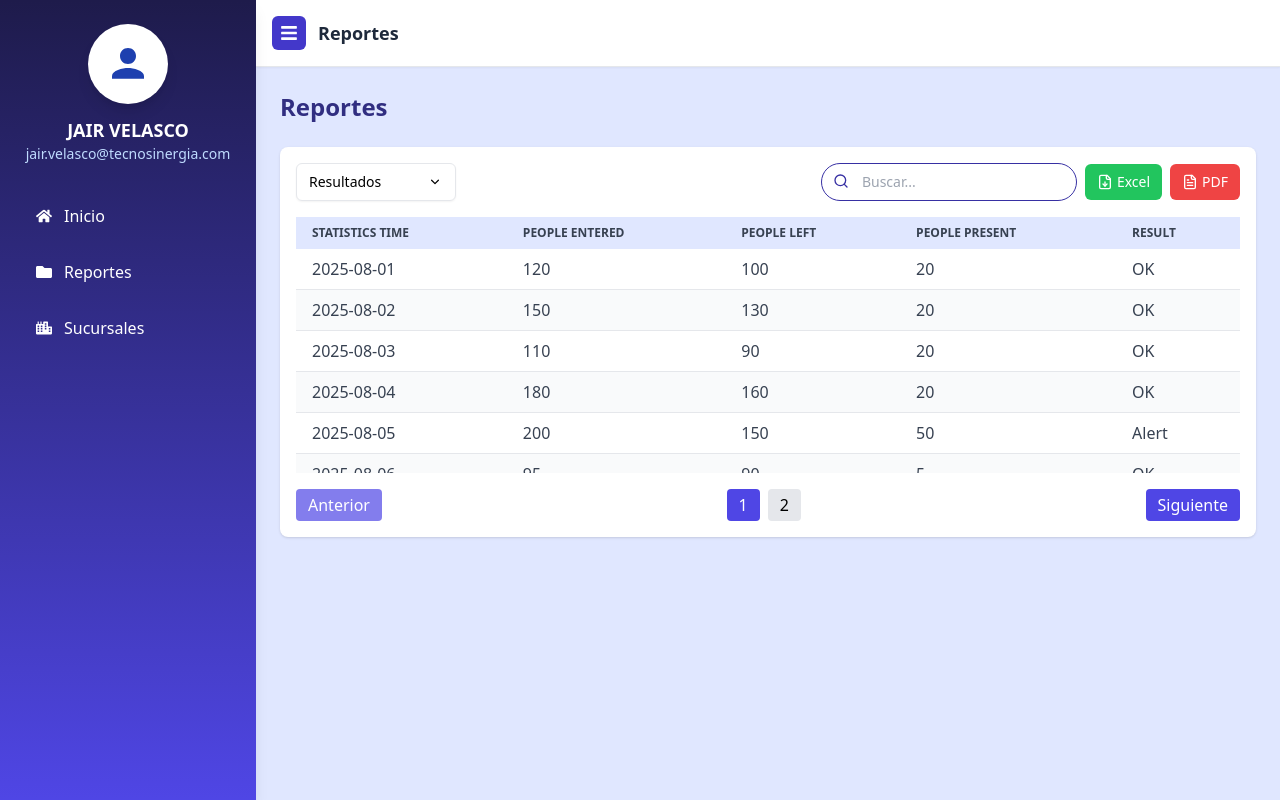
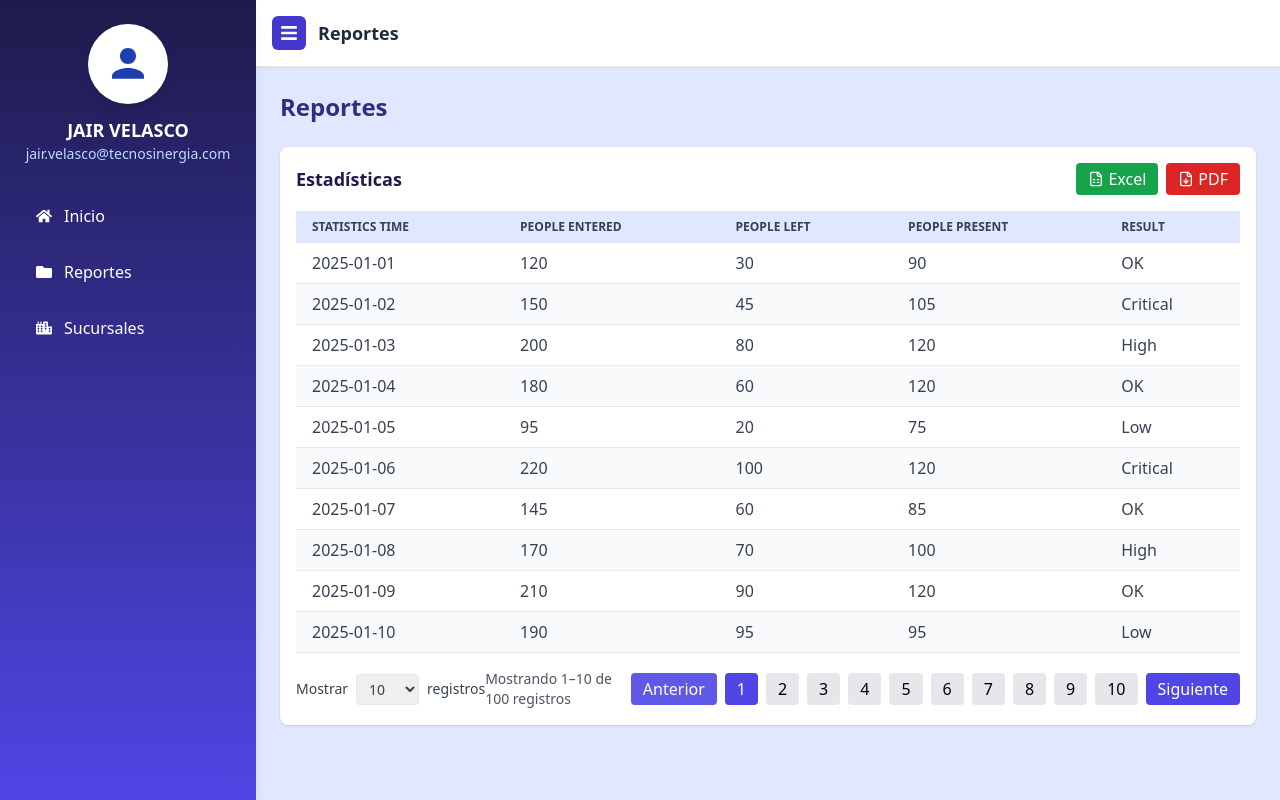
Before and after one commit to Velasco-Tecnosinergia/FrontEnd-Comex, a React (Vite) app in the folder login-app/: page /reports in a window 1280 px wide. Built offline with nearby package versions, Linux system fonts and the light colour scheme.

Commit message:
feat(table): enhance table with pagination controls and detailed view

```diff
--- a/login-app/src/components/FilterDropdown.tsx
+++ b/login-app/src/components/FilterDropdown.tsx
@@ -35,7 +35,7 @@ export default function FilterDropdown({
     <div className="relative inline-block text-left">
       <button
         type="button"
-        className="w-40 justify-between inline-flex items-center rounded-md border px-3 py-2 text-sm font-medium bg-white hover:bg-gray-50 shadow-sm"
+        className="w-40 justify-between inline-flex items-center rounded-md border px-3 py-2 text-sm font-medium bg-white hover:bg-indigo-100 shadow-sm"
         onClick={() => setOpen((prev) => !prev)}
       >
         {label} {selected.length > 0 ? `(${selected.length})` : ""}
@@ -68,7 +68,7 @@ export default function FilterDropdown({
           {options.map((option) => (
             <label
               key={option}
-              className="flex items-center gap-2 px-3 py-2 text-sm cursor-pointer hover:bg-gray-50"
+              className="flex items-center gap-2 px-3 py-2 text-sm cursor-pointer hover:bg-indigo-100"
             >
               <input
                 type="checkbox"
--- a/login-app/src/components/FilterableTable.tsx
+++ b/login-app/src/components/FilterableTable.tsx
@@ -1,96 +1,61 @@
 import { useState } from "react";
-import { tableData } from "../data/tableData";
-import FilterDropdown from "./FilterDropdown";
-import SearchInput from "./SearchInput";
-import { FileDown, FileText } from "lucide-react";
+import { FileSpreadsheet, FileDown } from "lucide-react";
 import * as XLSX from "xlsx";
 import jsPDF from "jspdf";
 import "jspdf-autotable";
 
-const rowsPerPage = 10;
+import { tableData } from "../data/tableData2";
+import RowsPerPageSelector from "./RowsPerPageSelector";
 
 export default function FilterableTable() {
   const [page, setPage] = useState(1);
-  const [search, setSearch] = useState("");
-  const [filters, setFilters] = useState<string[]>([]);
+  const [rowsPerPage, setRowsPerPage] = useState(10);
 
-  const uniqueResults = Array.from(new Set(tableData.map((r) => r.result)));
+  const totalPages = Math.ceil(tableData.length / rowsPerPage);
+  const start = (page - 1) * rowsPerPage;
+  const end = Math.min(start + rowsPerPage, tableData.length);
+  const selectedRows = tableData.slice(start, end);
 
-  const filteredData = tableData.filter((row) => {
-    const matchesSearch =
-      row.date.toLowerCase().includes(search.toLowerCase()) ||
-      row.result.toLowerCase().includes(search.toLowerCase());
-    const matchesFilter =
-      filters.length === 0 || filters.includes(row.result);
-    return matchesSearch && matchesFilter;
-  });
-
-  const totalPages = Math.ceil(filteredData.length / rowsPerPage);
-  const start = (page - 1) * rowsPerPage;
-  const selectedRows = filteredData.slice(start, start + rowsPerPage);
-
-  const exportExcel = () => {
-    const ws = XLSX.utils.json_to_sheet(filteredData);
-    const wb = XLSX.utils.book_new();
-    XLSX.utils.book_append_sheet(wb, ws, "Report");
-    XLSX.writeFile(wb, "report.xlsx");
+  const exportToExcel = () => {
+    const worksheet = XLSX.utils.json_to_sheet(tableData);
+    const workbook = XLSX.utils.book_new();
+    XLSX.utils.book_append_sheet(workbook, worksheet, "Data");
+    XLSX.writeFile(workbook, "table-data.xlsx");
   };
 
-  const exportPDF = () => {
+  const exportToPDF = () => {
     const doc = new jsPDF();
-    doc.text("Reporte de Datos", 14, 10);
+    doc.text("Table Data", 14, 10);
     (doc as any).autoTable({
-      head: [["Fecha", "Entered", "Left", "Present", "Result"]],
-      body: filteredData.map((r) => [
-        r.date,
-        r.entered,
-        r.left,
-        r.present,
-        r.result,
-      ]),
+      head: [["Date", "Entered", "Left", "Present", "Result"]],
+      body: tableData.map((r) => [r.date, r.entered, r.left, r.present, r.result]),
     });
-    doc.save("report.pdf");
+    doc.save("table-data.pdf");
   };
 
   return (
     <div className="bg-white rounded-lg shadow p-4">
-      {/* Controles */}
-      <div className="flex flex-col md:flex-row md:items-center md:justify-between gap-4 mb-4">
-        {/* Filtros a la izquierda */}
+      {/* Header con botones */}
+      <div className="flex justify-between items-center mb-4">
+        <h2 className="text-lg text-indigo-950 font-bold">Estadísticas</h2>
         <div className="flex gap-2">
-          <FilterDropdown
-            label="Resultados"
-            options={uniqueResults}
-            selected={filters}
-            onChange={(newFilters) => {
-              setFilters(newFilters);
-              setPage(1);
-            }}
-          />
-        </div>
-
-        {/* Search + Export a la derecha */}
-        <div className="flex items-center gap-2">
-          <SearchInput value={search} onChange={setSearch} placeholder="Buscar..." />
-
           <button
-            onClick={exportExcel}
-            className="flex items-center gap-1 px-3 py-2 text-sm bg-green-500 text-white rounded-md hover:bg-green-600"
+            onClick={exportToExcel}
+            className="flex items-center gap-1 px-3 py-1 bg-green-600 text-white rounded hover:bg-green-700"
           >
-            <FileDown className="h-4 w-4" /> Excel
+            <FileSpreadsheet className="w-4 h-4" /> Excel
           </button>
-
           <button
-            onClick={exportPDF}
-            className="flex items-center gap-1 px-3 py-2 text-sm bg-red-500 text-white rounded-md hover:bg-red-600"
+            onClick={exportToPDF}
+            className="flex items-center gap-1 px-3 py-1 bg-red-600 text-white rounded hover:bg-red-700"
           >
-            <FileText className="h-4 w-4" /> PDF
+            <FileDown className="w-4 h-4" /> PDF
           </button>
         </div>
       </div>
 
       {/* Tabla */}
-      <div className="overflow-y-auto max-h-64">
+      <div className="overflow-y-auto max-h-100">
         <table className="w-full border-collapse">
           <thead className="sticky top-0 bg-indigo-100 text-gray-700 uppercase text-xs">
             <tr>
@@ -103,10 +68,7 @@ export default function FilterableTable() {
           </thead>
           <tbody>
             {selectedRows.map((row, i) => (
-              <tr
-                key={i}
-                className="border-b odd:bg-white even:bg-gray-50 text-gray-700"
-              >
+              <tr key={i} className="border-b odd:bg-white even:bg-gray-50 text-gray-700">
                 <td className="px-4 py-2">{row.date}</td>
                 <td className="px-4 py-2">{row.entered}</td>
                 <td className="px-4 py-2">{row.left}</td>
@@ -118,17 +80,30 @@ export default function FilterableTable() {
         </table>
       </div>
 
+      {/* Footer con selector + paginación */}
+      <div className="flex justify-between items-center mt-4">
+        <RowsPerPageSelector
+          value={rowsPerPage}
+          onChange={(val) => {
+            setRowsPerPage(val);
+            setPage(1);
+          }}
+        />
+
+        <span className="text-sm text-gray-600">
+          Mostrando {start + 1}–{end} de {tableData.length} registros
+        </span>
+
         {/* Paginación */}
-      <div className="flex justify-between items-center mt-4">
+        <div className="flex gap-2">
           <button
-          className="px-3 py-1 text-white rounded bg-indigo-600 hover:bg-indigo-800 disabled:opacity-70"
+            className="px-3 py-1 text-white rounded bg-indigo-600 hover:bg-indigo-800 disabled:opacity-90"
             onClick={() => setPage((p) => Math.max(p - 1, 1))}
             disabled={page === 1}
           >
             Anterior
           </button>
 
-        <div className="flex gap-2">
           {Array.from({ length: totalPages }, (_, i) => (
             <button
               key={i}
@@ -142,10 +117,9 @@ export default function FilterableTable() {
               {i + 1}
             </button>
           ))}
-        </div>
 
           <button
-          className="px-3 py-1 text-white rounded bg-indigo-600 hover:bg-indigo-800 disabled:opacity-70"
+            className="px-3 py-1 text-white rounded bg-indigo-600 hover:bg-indigo-800 disabled:opacity-80"
             onClick={() => setPage((p) => Math.min(p + 1, totalPages))}
             disabled={page === totalPages}
           >
@@ -153,5 +127,6 @@ export default function FilterableTable() {
           </button>
         </div>
       </div>
+    </div>
   );
 }
--- /dev/null
+++ b/login-app/src/components/RowsPerPageSelector.tsx
@@ -0,0 +1,26 @@
+interface RowsPerPageSelectorProps {
+  value: number;
+  onChange: (val: number) => void;
+}
+
+const options = [5, 10, 20, 50, 100];
+
+export default function RowsPerPageSelector({ value, onChange }: RowsPerPageSelectorProps) {
+  return (
+    <div className="flex items-center gap-2 text-sm text-gray-700">
+      <span>Mostrar</span>
+      <select
+        value={value}
+        onChange={(e) => onChange(Number(e.target.value))}
+        className="border rounded px-2 py-1"
+      >
+        {options.map((opt) => (
+          <option key={opt} value={opt}>
+            {opt}
+          </option>
+        ))}
+      </select>
+      <span>registros</span>
+    </div>
+  );
+}
--- /dev/null
+++ b/login-app/src/data/tableData2.ts
@@ -0,0 +1,103 @@
+// data/tableData.ts
+export const tableData = [
+  { date: "2025-01-01", entered: 120, left: 30, present: 90, result: "OK" },
+  { date: "2025-01-02", entered: 150, left: 45, present: 105, result: "Critical" },
+  { date: "2025-01-03", entered: 200, left: 80, present: 120, result: "High" },
+  { date: "2025-01-04", entered: 180, left: 60, present: 120, result: "OK" },
+  { date: "2025-01-05", entered: 95, left: 20, present: 75, result: "Low" },
+  { date: "2025-01-06", entered: 220, left: 100, present: 120, result: "Critical" },
+  { date: "2025-01-07", entered: 145, left: 60, present: 85, result: "OK" },
+  { date: "2025-01-08", entered: 170, left: 70, present: 100, result: "High" },
+  { date: "2025-01-09", entered: 210, left: 90, present: 120, result: "OK" },
+  { date: "2025-01-10", entered: 190, left: 95, present: 95, result: "Low" },
+  { date: "2025-01-11", entered: 130, left: 25, present: 105, result: "OK" },
+  { date: "2025-01-12", entered: 250, left: 120, present: 130, result: "Critical" },
+  { date: "2025-01-13", entered: 175, left: 70, present: 105, result: "OK" },
+  { date: "2025-01-14", entered: 160, left: 80, present: 80, result: "High" },
+  { date: "2025-01-15", entered: 140, left: 65, present: 75, result: "Low" },
+  { date: "2025-01-16", entered: 200, left: 85, present: 115, result: "Critical" },
+  { date: "2025-01-17", entered: 220, left: 110, present: 110, result: "OK" },
+  { date: "2025-01-18", entered: 155, left: 50, present: 105, result: "OK" },
+  { date: "2025-01-19", entered: 180, left: 70, present: 110, result: "High" },
+  { date: "2025-01-20", entered: 240, left: 130, present: 110, result: "Critical" },
+  { date: "2025-01-21", entered: 130, left: 40, present: 90, result: "OK" },
+  { date: "2025-01-22", entered: 195, left: 85, present: 110, result: "Low" },
+  { date: "2025-01-23", entered: 170, left: 60, present: 110, result: "High" },
+  { date: "2025-01-24", entered: 220, left: 95, present: 125, result: "OK" },
+  { date: "2025-01-25", entered: 140, left: 50, present: 90, result: "OK" },
+  { date: "2025-01-26", entered: 185, left: 95, present: 90, result: "Critical" },
+  { date: "2025-01-27", entered: 210, left: 120, present: 90, result: "Low" },
+  { date: "2025-01-28", entered: 165, left: 55, present: 110, result: "OK" },
+  { date: "2025-01-29", entered: 230, left: 130, present: 100, result: "High" },
+  { date: "2025-01-30", entered: 150, left: 45, present: 105, result: "OK" },
+  { date: "2025-01-31", entered: 125, left: 30, present: 95, result: "OK" },
+  { date: "2025-02-01", entered: 200, left: 70, present: 130, result: "Critical" },
+  { date: "2025-02-02", entered: 240, left: 110, present: 130, result: "High" },
+  { date: "2025-02-03", entered: 175, left: 80, present: 95, result: "OK" },
+  { date: "2025-02-04", entered: 160, left: 70, present: 90, result: "OK" },
+  { date: "2025-02-05", entered: 145, left: 60, present: 85, result: "Low" },
+  { date: "2025-02-06", entered: 190, left: 100, present: 90, result: "Critical" },
+  { date: "2025-02-07", entered: 210, left: 115, present: 95, result: "OK" },
+  { date: "2025-02-08", entered: 155, left: 50, present: 105, result: "High" },
+  { date: "2025-02-09", entered: 180, left: 75, present: 105, result: "OK" },
+  { date: "2025-02-10", entered: 140, left: 50, present: 90, result: "Low" },
+  { date: "2025-02-11", entered: 195, left: 95, present: 100, result: "OK" },
+  { date: "2025-02-12", entered: 220, left: 120, present: 100, result: "Critical" },
+  { date: "2025-02-13", entered: 160, left: 65, present: 95, result: "OK" },
+  { date: "2025-02-14", entered: 175, left: 80, present: 95, result: "High" },
+  { date: "2025-02-15", entered: 230, left: 125, present: 105, result: "OK" },
+  { date: "2025-02-16", entered: 150, left: 55, present: 95, result: "OK" },
+  { date: "2025-02-17", entered: 185, left: 95, present: 90, result: "Low" },
+  { date: "2025-02-18", entered: 210, left: 100, present: 110, result: "Critical" },
+  { date: "2025-02-19", entered: 170, left: 60, present: 110, result: "OK" },
+  { date: "2025-02-20", entered: 240, left: 130, present: 110, result: "High" },
+  { date: "2025-02-21", entered: 125, left: 30, present: 95, result: "OK" },
+  { date: "2025-02-22", entered: 200, left: 90, present: 110, result: "Low" },
+  { date: "2025-02-23", entered: 175, left: 70, present: 105, result: "OK" },
+  { date: "2025-02-24", entered: 220, left: 105, present: 115, result: "OK" },
+  { date: "2025-02-25", entered: 140, left: 50, present: 90, result: "Critical" },
+  { date: "2025-02-26", entered: 185, left: 95, present: 90, result: "OK" },
+  { date: "2025-02-27", entered: 210, left: 120, present: 90, result: "High" },
+  { date: "2025-02-28", entered: 165, left: 55, present: 110, result: "OK" },
+  { date: "2025-03-01", entered: 230, left: 120, present: 110, result: "Low" },
+  { date: "2025-03-02", entered: 150, left: 45, present: 105, result: "OK" },
+  { date: "2025-03-03", entered: 125, left: 30, present: 95, result: "OK" },
+  { date: "2025-03-04", entered: 200, left: 80, present: 120, result: "Critical" },
+  { date: "2025-03-05", entered: 240, left: 110, present: 130, result: "High" },
+  { date: "2025-03-06", entered: 175, left: 75, present: 100, result: "OK" },
+  { date: "2025-03-07", entered: 160, left: 70, present: 90, result: "Low" },
+  { date: "2025-03-08", entered: 145, left: 55, present: 90, result: "OK" },
+  { date: "2025-03-09", entered: 190, left: 100, present: 90, result: "Critical" },
+  { date: "2025-03-10", entered: 210, left: 115, present: 95, result: "OK" },
+  { date: "2025-03-11", entered: 155, left: 50, present: 105, result: "OK" },
+  { date: "2025-03-12", entered: 180, left: 75, present: 105, result: "High" },
+  { date: "2025-03-13", entered: 140, left: 50, present: 90, result: "OK" },
+  { date: "2025-03-14", entered: 195, left: 95, present: 100, result: "Low" },
+  { date: "2025-03-15", entered: 220, left: 120, present: 100, result: "OK" },
+  { date: "2025-03-16", entered: 160, left: 65, present: 95, result: "Critical" },
+  { date: "2025-03-17", entered: 175, left: 80, present: 95, result: "OK" },
+  { date: "2025-03-18", entered: 230, left: 125, present: 105, result: "High" },
+  { date: "2025-03-19", entered: 150, left: 55, present: 95, result: "OK" },
+  { date: "2025-03-20", entered: 185, left: 95, present: 90, result: "OK" },
+  { date: "2025-03-21", entered: 210, left: 100, present: 110, result: "Low" },
+  { date: "2025-03-22", entered: 170, left: 60, present: 110, result: "Critical" },
+  { date: "2025-03-23", entered: 240, left: 130, present: 110, result: "OK" },
+  { date: "2025-03-24", entered: 125, left: 30, present: 95, result: "High" },
+  { date: "2025-03-25", entered: 200, left: 90, present: 110, result: "OK" },
+  { date: "2025-03-26", entered: 175, left: 70, present: 105, result: "OK" },
+  { date: "2025-03-27", entered: 220, left: 105, present: 115, result: "Critical" },
+  { date: "2025-03-28", entered: 140, left: 50, present: 90, result: "OK" },
+  { date: "2025-03-29", entered: 185, left: 95, present: 90, result: "OK" },
+  { date: "2025-03-30", entered: 210, left: 120, present: 90, result: "High" },
+  { date: "2025-03-31", entered: 165, left: 55, present: 110, result: "OK" },
+  { date: "2025-04-01", entered: 230, left: 120, present: 110, result: "Low" },
+  { date: "2025-04-02", entered: 150, left: 45, present: 105, result: "OK" },
+  { date: "2025-04-03", entered: 125, left: 30, present: 95, result: "Critical" },
+  { date: "2025-04-04", entered: 200, left: 80, present: 120, result: "OK" },
+  { date: "2025-04-05", entered: 240, left: 110, present: 130, result: "High" },
+  { date: "2025-04-06", entered: 175, left: 75, present: 100, result: "OK" },
+  { date: "2025-04-07", entered: 160, left: 70, present: 90, result: "Low" },
+  { date: "2025-04-08", entered: 145, left: 55, present: 90, result: "OK" },
+  { date: "2025-04-09", entered: 190, left: 100, present: 90, result: "OK" },
+  { date: "2025-04-10", entered: 210, left: 115, present: 95, result: "Critical" },
+];
```
Lines whose indentation alone changed are shown as unchanged.
